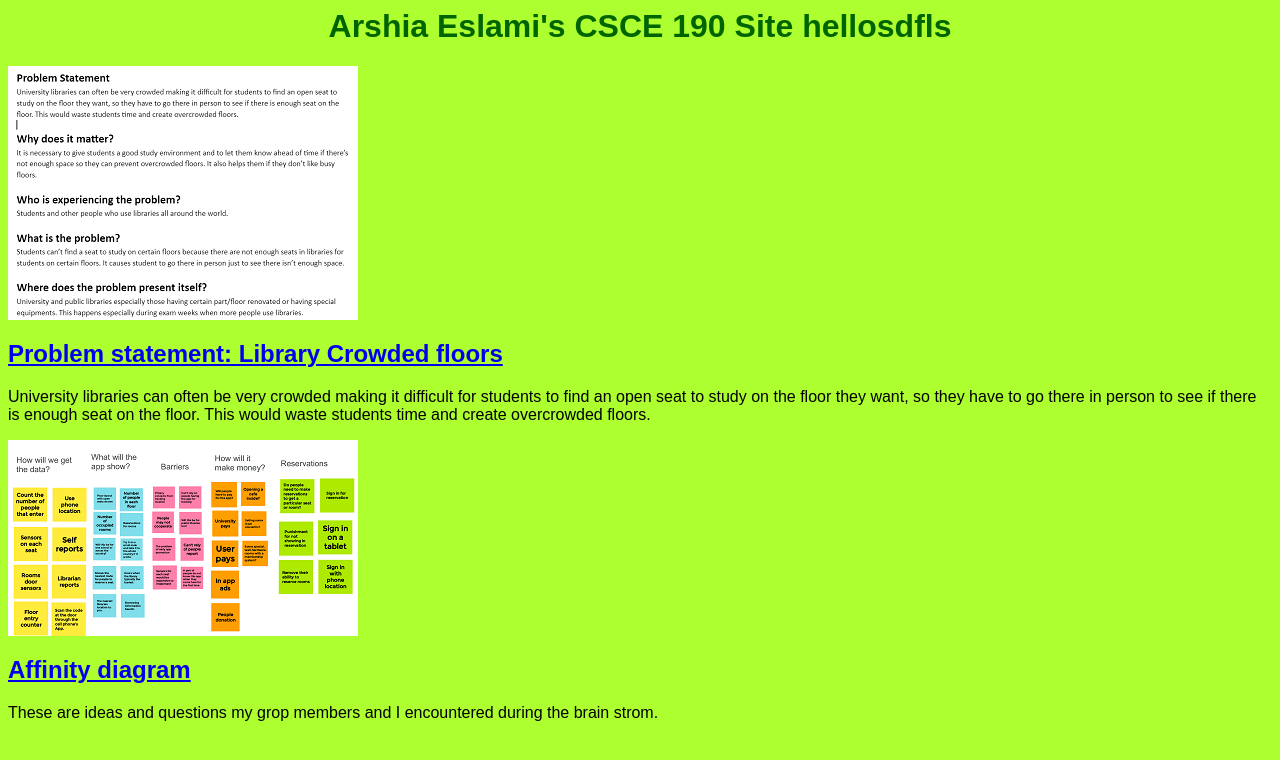
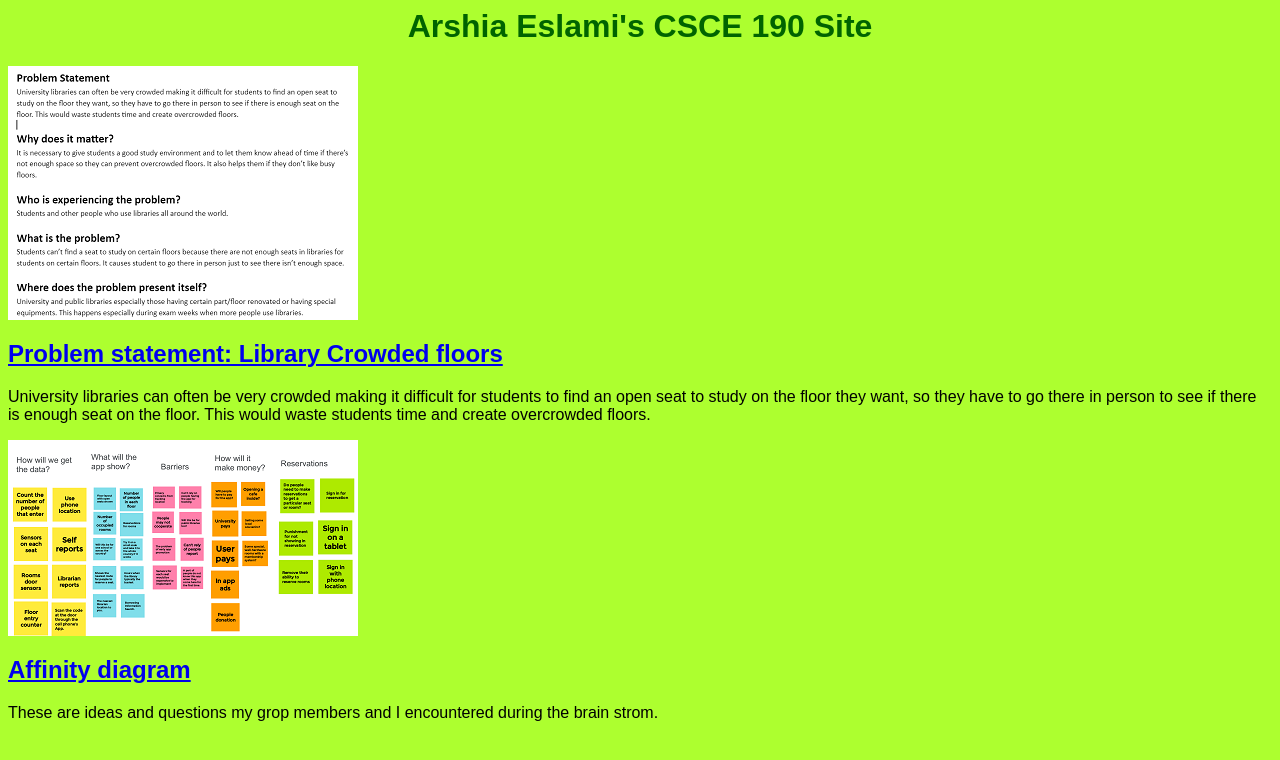
Before and after one commit to arshiaesll/arshiaesll.github.io, a plain HTML site: page index.html in a window 1280 px wide. Drawn offline with Linux system fonts and the light colour scheme.

Commit message:
Add files via upload

```diff
--- a/index.html
+++ b/index.html
@@ -5,7 +5,7 @@
     <link rel="stylesheet" href="styles.css" >
 </head>
     <body>
-        <h1> Arshia Eslami's CSCE 190 Site hellosdfls</h1>
+        <h1> Arshia Eslami's CSCE 190 Site </h1>
         <!-- problem Statment assignment -->
         <section class="assignment">
             <a href = "file/Problem Statement.pdf" ><img src ="images/problemstatement .png" > </a>
```
